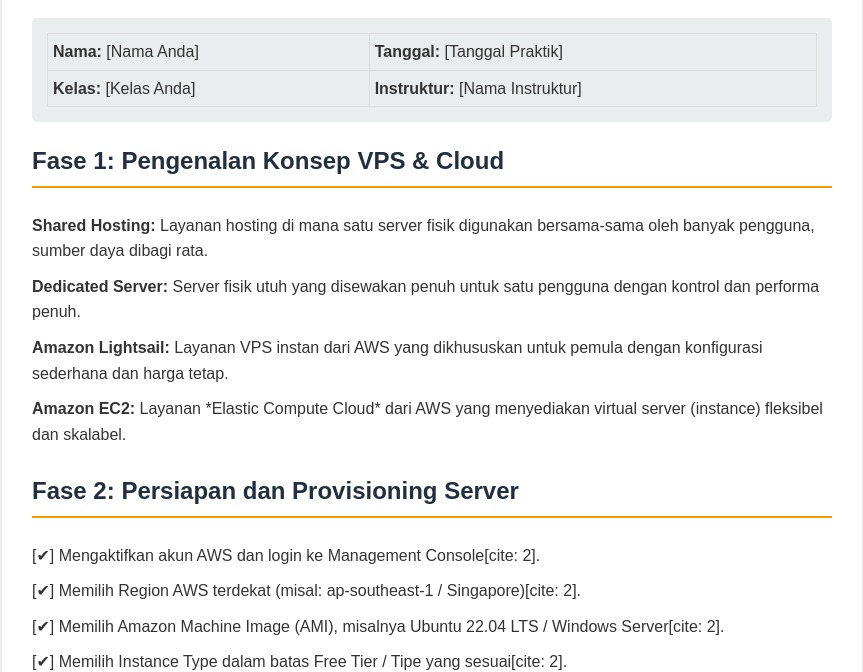
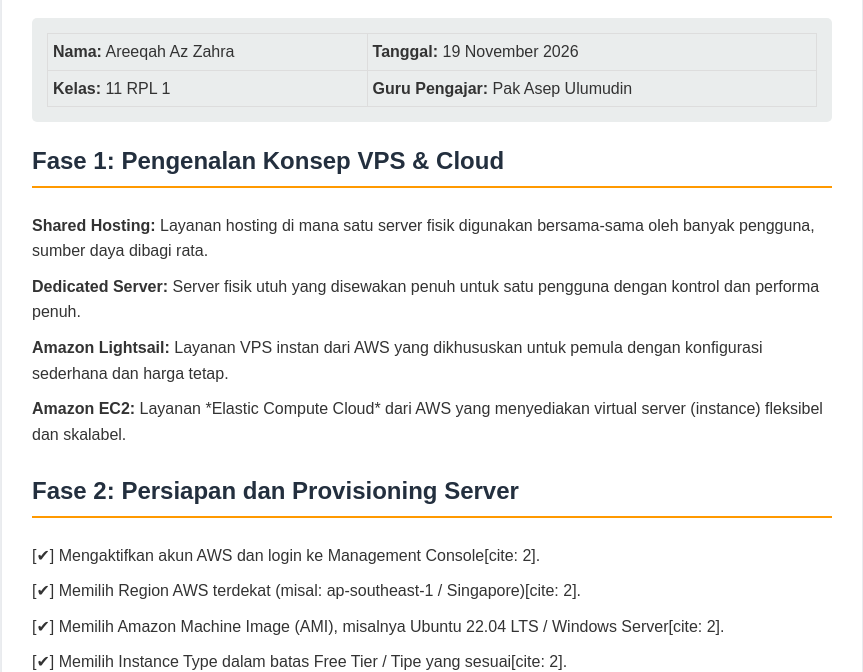
Before and after one commit to zahraareeqah-rgb/webara1, a plain HTML site: page index.html in a window 1280 px wide. Shown: the part 133-805 px from the top of the page, without its empty margins (208-1071 px from the left). Drawn offline with Linux system fonts and the light colour scheme.

Commit message:
feat: tambah laporan LKPD vps AWS

```diff
--- a/index.html
+++ b/index.html
@@ -29,12 +29,12 @@
     <div class="identity">
         <table>
             <tr>
-                <td><strong>Nama:</strong> [Nama Anda]</td>
-                <td><strong>Tanggal:</strong> [Tanggal Praktik]</td>
+                <td><strong>Nama:</strong> Areeqah Az Zahra</td>
+                <td><strong>Tanggal:</strong> 19 November 2026</td>
             </tr>
             <tr>
-                <td><strong>Kelas:</strong> [Kelas Anda]</td>
-                <td><strong>Instruktur:</strong> [Nama Instruktur]</td>
+                <td><strong>Kelas:</strong> 11 RPL 1</td>
+                <td><strong>Guru Pengajar:</strong> Pak Asep Ulumudin</td>
             </tr>
         </table>
     </div>
```
